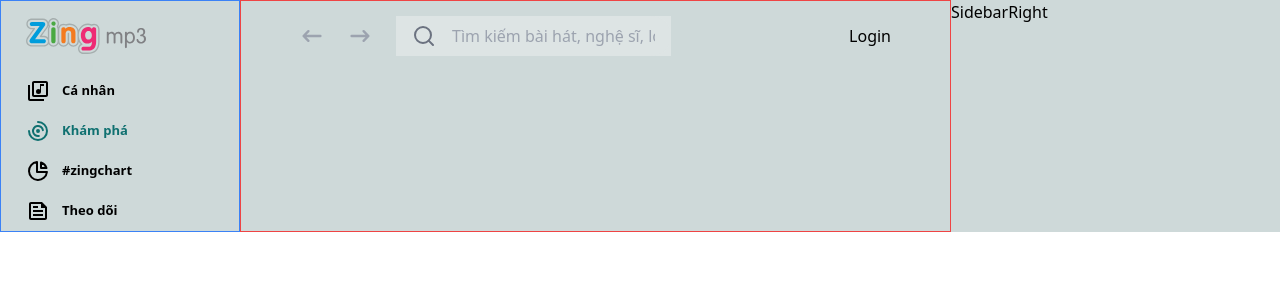
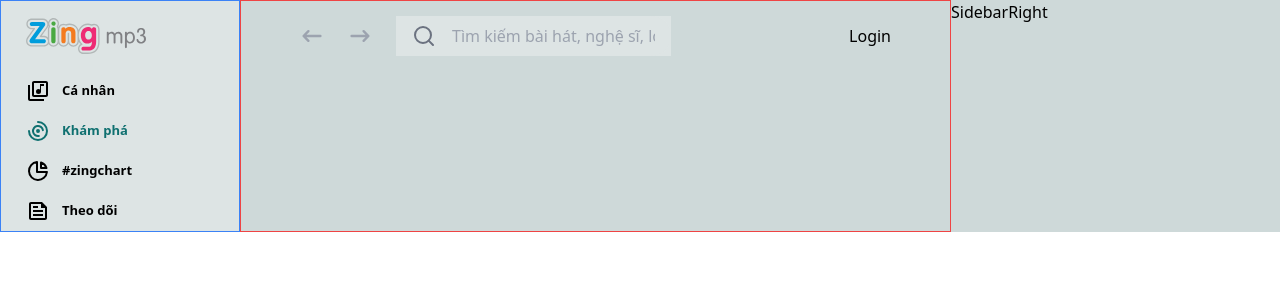
Before and after one commit to Huy0110/Zing-mp3, a React (Create React App) app: page / in a window 1280 px wide. Shown: the top 300 px of the page. Built offline with nearby package versions, Linux system fonts and the light colour scheme.

Commit message:
Change color

```diff
--- a/src/components/SidebarLeft.js
+++ b/src/components/SidebarLeft.js
@@ -7,7 +7,7 @@
 const activeStyle = "gap-[12px] text-[#0F7070] text-[13px] py-2 px-[25px] font-bold flex items-center"
 const SidebarLeft = () => {
   return (
-    <div className='flex flex-col'>
+    <div className='flex flex-col bg-[#DDE4E4]'>
         <div className='w-full h-[70px] py-[15px] px-[25px] flex justify-start items-center'>
             <img src = {logo} alt="logo" className='w-[120px] h-10' />
         </div>
```
